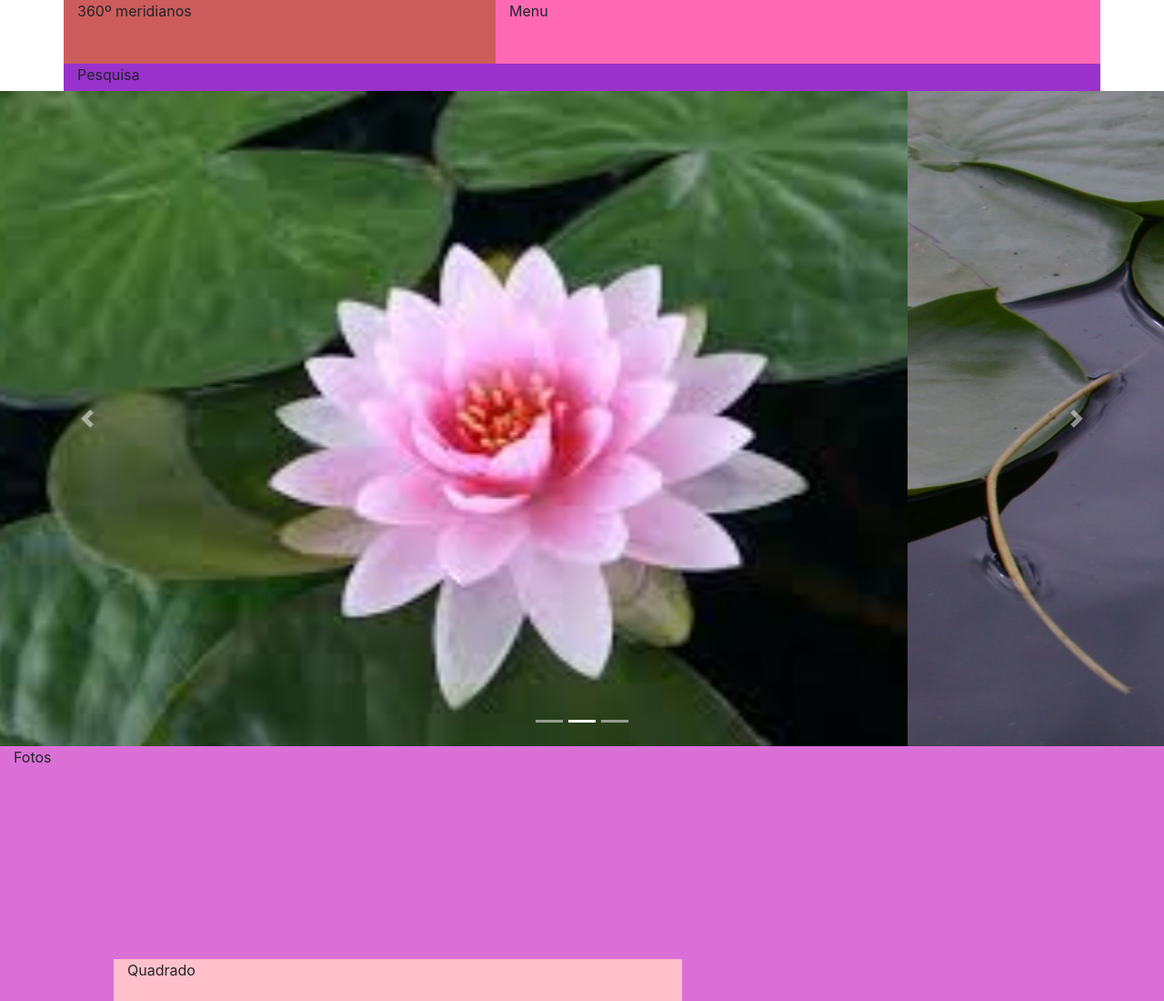
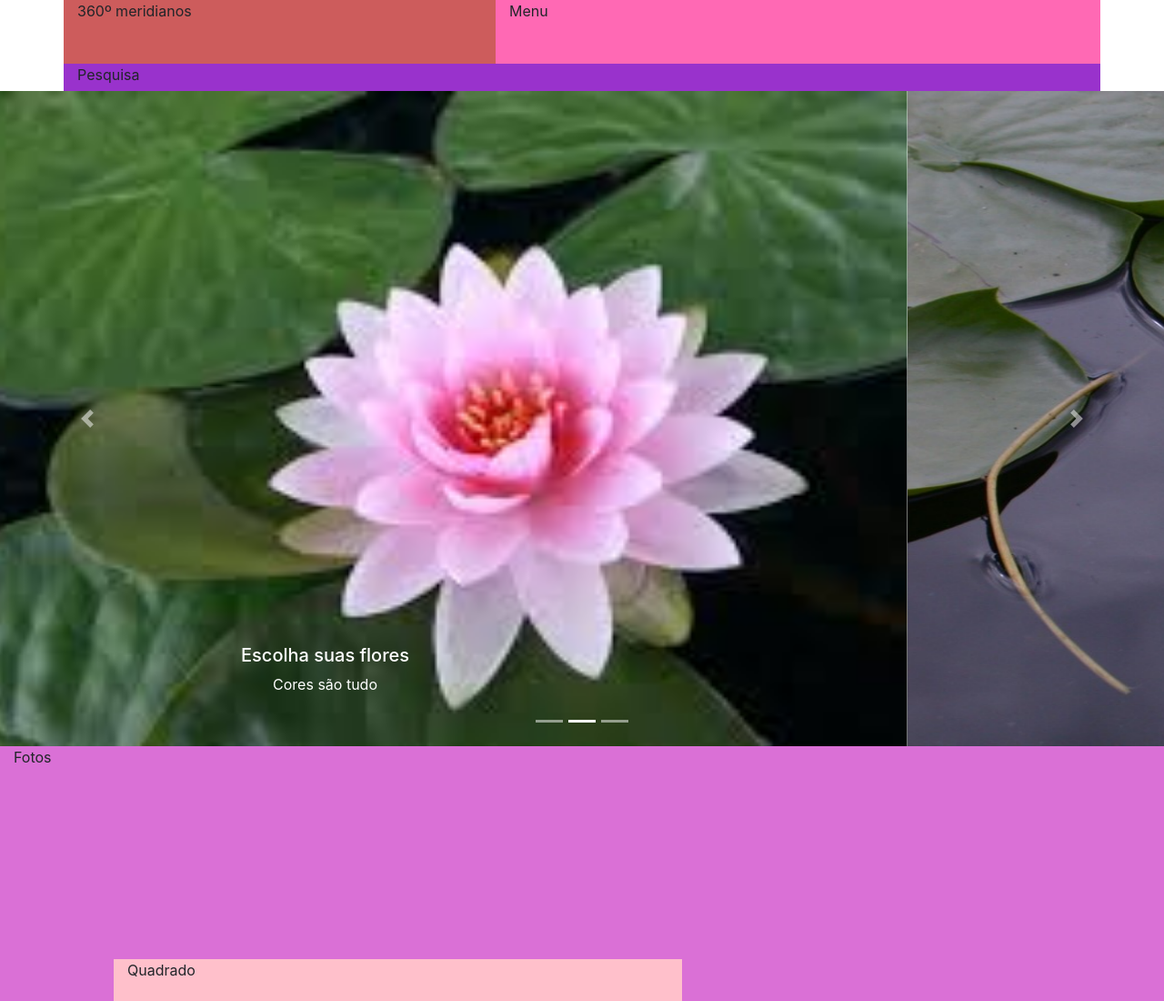
Before and after one commit to jenifferazevedo/J-Web-design-estudo, a plain HTML site: page curso-estudo.html in a window 1280 px wide. Shown: the top 1100 px of the page at 91% size. Drawn offline with nearby package versions, Linux system fonts and the light colour scheme.

Commit message:
tentativa de call to action

```diff
--- a/curso-estudo.html
+++ b/curso-estudo.html
@@ -34,7 +34,7 @@
     </section>
     <section id="sliderfotos">
         <div id="carouselExampleIndicators" class="carousel slide" data-ride="carousel">
-            <ol class="carousel-indicators fdfdfd">
+            <ol class="carousel-indicators">
               <li data-target="#carouselExampleIndicators" data-slide-to="0" class="active"></li>
               <li data-target="#carouselExampleIndicators" data-slide-to="1"></li>
               <li data-target="#carouselExampleIndicators" data-slide-to="2"></li>
@@ -42,6 +42,10 @@
             <div class="carousel-inner">
               <div class="carousel-item active">
                 <img class="d-block w-100" src="img\carrosel_1.jpg" style="height: 720px; width: 1200px" alt="First slide">
+                <div class="carousel-caption d-none d-md-block">
+                    <h5>Escolha suas flores</h5>
+                    <p>Cores são tudo</p>
+                </div>
               </div>
               <div class="carousel-item">
                 <img class="d-block w-100" src="img\carrosel_2.jpg" style="height: 720px; width: 1200px" alt="Second slide">
```
